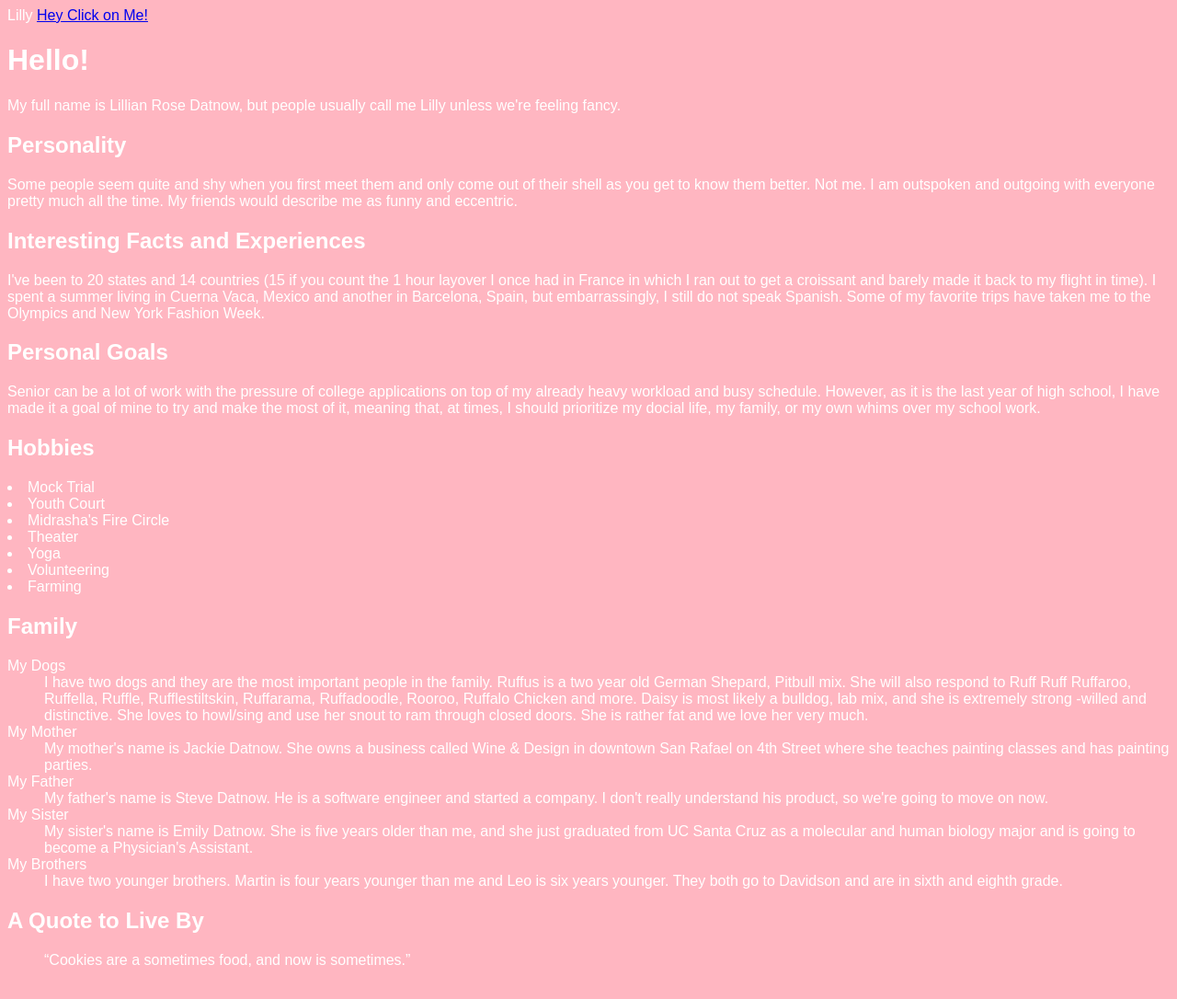
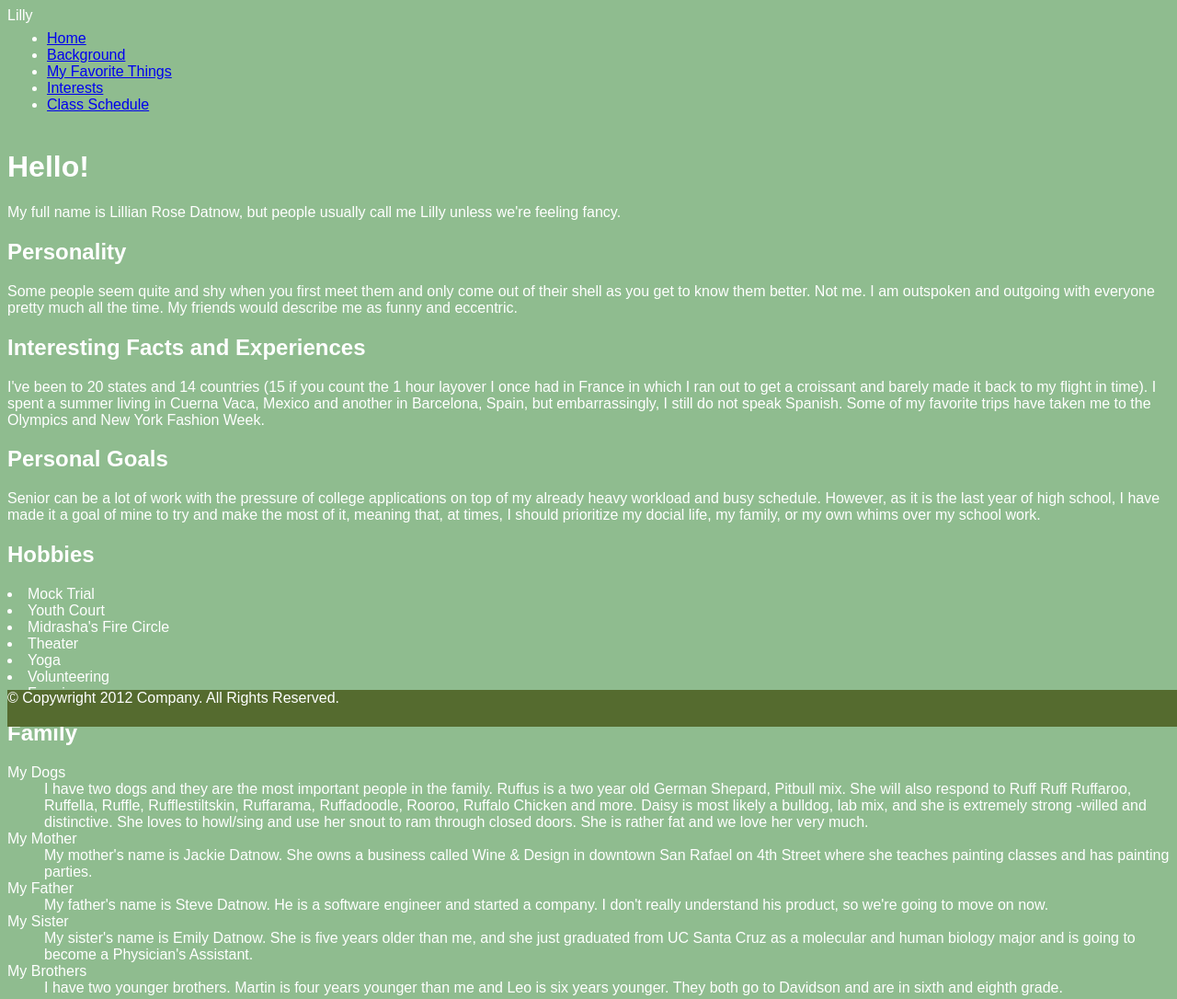
Before and after one commit to lillydatnow/Lilly_Website, a plain HTML site: page index.html in a window 1280 px wide. Shown: the top 1086 px of the page at 92% size. Drawn offline with Linux system fonts and the light colour scheme; files whose address does not match are found by name.

Commit message:
Iniitial commit

```diff
--- a/Styles/styles.css
+++ b/Styles/styles.css
@@ -1,9 +1,19 @@
 body {
-  background-color: lightpink;
+  background-color: darkseagreen;
   font-family: sans-serif;
   color: white;
 }
 
-h1 {
-  color: darkpink;
+
+#footer {
+    position: absolute;
+    bottom: 10px;
+    background-color: darkolivegreen;
+    width: 100%;
+    height: 40px;
 }
+#wrapper {
+  padding: 20px;
+  font-size: 20px;
+  border: 20px solid rgba(0,0,0,0.5);
+}
--- a/index.html
+++ b/index.html
@@ -4,10 +4,37 @@
     <TITLE>My First Web Page</TITLE>
     <link rel="stylesheet" HREF="./Styles/styles.css">
     <script src="./Lilly_Datnow/Scripts/script.js"> </script>
-    <A HREF="next_page.html">Hey Click on Me!</A>
+
 </HEAD>
 
 <BODY>
+
+     <nav class="crumbs">
+
+      <table>
+    <thead>
+        <tr>
+            <th colspan="2"></th>
+        </tr>
+    </thead>
+    <tbody>
+        <tr>
+            <td>
+
+                <ul>
+        <li><A HREF="index.html">Home</A></li>
+        <li><A HREF="Background.html">Background</A></li>
+        <li><A HREF="favorites.html">My Favorite Things</A></li>
+        <li><A HREF="Interests.html">Interests</A></li>
+        <li><A HREF="Schedule.html">Class Schedule</A></li>
+
+    </ul>
+            </td>
+        </tr>
+    </tbody>
+</table>
+    </nav>
+
     <H1>Hello!</H1>
     <P>My full name is Lillian Rose Datnow, but people usually call me Lilly unless we're feeling fancy.</P>
     <H2>Personality</H2>
@@ -56,7 +83,9 @@
 
         <H2>A Quote to Live By</H2>
         <blockquote><q>Cookies are a sometimes food, and now is sometimes.</q></blockquote>
-
+ <div id="footer">
+  &copy; Copywright 2012 Company. All Rights Reserved.
+</div>
 </BODY>
 
 </HTML>
```
Also changed, not shown: Background.html (+28 -1 lines), Interests.html (+27 -1 lines), Schedule.html (+28 -1 lines), favorites.html (+28 -1 lines), index2.html (+3 -0 lines), 1 other file.
